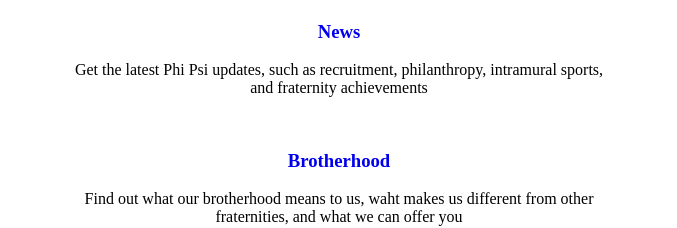
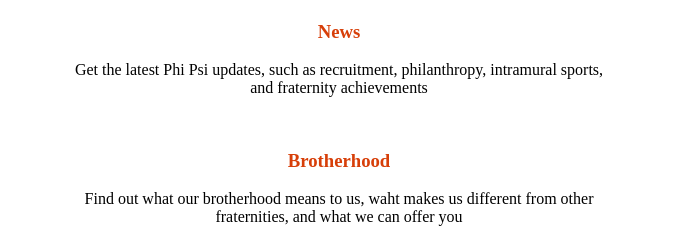
Before and after one commit to PhiKappaPsi/PhiKappaPsi, a plain HTML site: page index.html in a window 1280 px wide. Shown: the part 1184-1412 px from the top of the page, without its empty margins (301-978 px from the left). Drawn offline with Linux system fonts and the light colour scheme.

Commit message:
Update style.css

```diff
--- a/style.css
+++ b/style.css
@@ -8,6 +8,7 @@
 
 a, a:hover, a:visited, a:active {
 	text-decoration: none;
+	color: #d73f09;
 }
 
 h3 {
```
